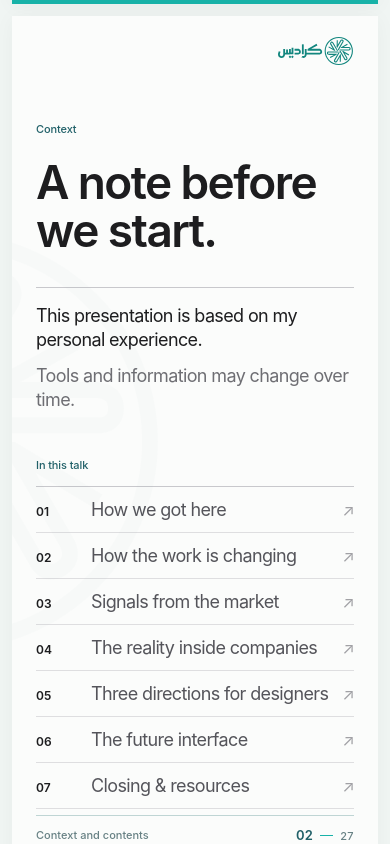
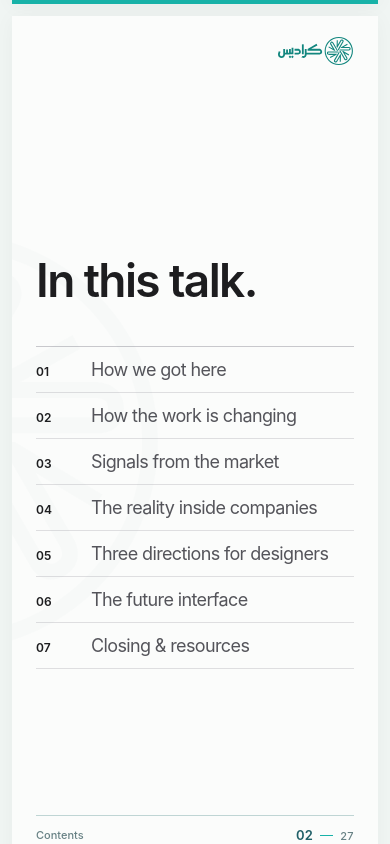
Before and after one commit to ahmadmansee/the-ai-native-designer, a React (Vite) app: page / in a window 390 px wide. Shown: the part 940-1784 px from the top of the page. Built offline with nearby package versions, Linux system fonts and the light colour scheme.

Commit message:
Simplify contents slide

```diff
--- a/src/data/presentation.js
+++ b/src/data/presentation.js
@@ -27,14 +27,8 @@ export const slides = [
     id: 'context',
     number: '02',
     type: 'context',
-    chapter: 'Context and contents',
-    eyebrow: 'Context',
-    headline: 'A note before we start.',
-    statements: [
-      'This presentation is based on my personal experience.',
-      'Tools and information may change over time.',
-    ],
-    contentsLabel: 'In this talk',
+    chapter: 'Contents',
+    headline: 'In this talk.',
     chapters: [
       { title: 'How we got here', target: 'how-we-got-here' },
       { title: 'How the work is changing', target: 'working-earlier' },
@@ -45,9 +39,7 @@ export const slides = [
       { title: 'Closing & resources', target: 'closing' },
     ],
     notes: [
-      'Tell the audience that the talk reflects your own experience and judgment, not a universal path for every designer.',
-      'Mention that tools and examples change quickly, so some details may evolve after the presentation.',
-      'The chapter list follows the talk as it stands now. Use it to show the audience where the story is going.',
+      'Introduce the seven chapters, then move into the first section.',
     ],
   },
   {
--- a/src/presentation/ContextSlide.jsx
+++ b/src/presentation/ContextSlide.jsx
@@ -5,20 +5,15 @@ export function ContextSlide({ slide }) {
     <SlideFrame slide={slide} className="context-slide">
       <div className="context-layout">
         <div className="context-copy">
-          <span className="section-label">{slide.eyebrow}</span>
           <h2 id={`${slide.id}-title`}>{slide.headline}</h2>
-          <div className="context-statements">
-            {slide.statements.map(statement => <p key={statement}>{statement}</p>)}
-          </div>
         </div>
 
         <div className="context-contents">
-          <span className="section-label">{slide.contentsLabel}</span>
           <ol>
             {slide.chapters.map((chapter, index) => (
               <li key={chapter.target}>
                 <span>{String(index + 1).padStart(2, '0')}</span>
-                <a href={`#${chapter.target}`}>{chapter.title}<span aria-hidden="true">↗</span></a>
+                <a href={`#${chapter.target}`}>{chapter.title}</a>
               </li>
             ))}
           </ol>
--- a/src/styles.css
+++ b/src/styles.css
@@ -49,21 +49,15 @@ button, a { -webkit-tap-highlight-color: transparent; }
 .intro-portrait { width: 100%; aspect-ratio: 1; margin: 0; overflow: hidden; background: #d0d0d0; }
 .intro-portrait img { display: block; width: 100%; height: 100%; object-fit: cover; }
 
-/* 02 — Context and provisional contents */
+/* 02 — Contents */
 .context-slide { background: #f9f9f7; }
-.context-layout { display: grid; grid-template-columns: minmax(0, .95fr) minmax(0, 1.05fr); gap: clamp(65px, 9vw, 150px); align-items: center; flex: 1; min-height: 0; }
-.context-copy h2 { max-width: 650px; margin: 28px 0 0; font-size: clamp(56px, 5.4vw, 87px); line-height: 1.04; font-weight: 600; letter-spacing: -.035em; }
-.context-statements { max-width: 560px; margin-top: clamp(50px, 6vw, 90px); padding-top: 22px; border-top: 1px solid #c8c8cc; }
-.context-statements p { max-width: 510px; margin: 0; font-size: clamp(19px, 1.45vw, 24px); line-height: 1.32; letter-spacing: -.035em; }
-.context-statements p + p { margin-top: 17px; color: #6e6e73; }
-.context-contents { padding-top: 30px; }
-.context-contents ol { list-style: none; padding: 0; margin: 20px 0 0; border-top: 1px solid #c8c8cc; }
+.context-layout { display: grid; grid-template-columns: minmax(0, .78fr) minmax(0, 1.22fr); gap: clamp(65px, 9vw, 150px); align-items: center; flex: 1; min-height: 0; }
+.context-copy h2 { max-width: 650px; margin: 0; font-size: clamp(56px, 5.4vw, 87px); line-height: 1.04; font-weight: 600; letter-spacing: -.035em; }
+.context-contents ol { list-style: none; padding: 0; margin: 0; border-top: 1px solid #c8c8cc; }
 .context-contents li { display: grid; grid-template-columns: 54px 1fr; align-items: baseline; gap: 10px; padding: clamp(12px, 1.2vw, 19px) 0; border-bottom: 1px solid #dedee0; }
 .context-contents li > span { color: #1d1d1f; font-size: 14px; font-weight: 600; }
-.context-contents li > a { display: flex; align-items: baseline; justify-content: space-between; gap: 12px; color: #54545a; font-size: clamp(18px, 1.4vw, 22px); letter-spacing: -.035em; text-decoration: none; }
-.context-contents li > a span { flex: none; color: #a1a1a5; font-size: 17px; }
+.context-contents li > a { color: #54545a; font-size: clamp(18px, 1.4vw, 22px); letter-spacing: -.035em; text-decoration: none; }
 .context-contents li > a:hover { color: #206068; }
-.context-contents li > a:hover span { color: #206068; }
 
 /* 03 — Section opening */
 .history-teaser-slide { background: #fff; }
@@ -376,15 +370,9 @@ html:fullscreen { background: #f2f2f0; overflow: hidden; }
   .intro-portrait { width: min(100%, 300px); justify-self: end; }
   .context-slide { min-height: 850px; }
   .context-layout { grid-template-columns: 1fr; gap: 42px; align-content: center; padding-top: 44px; }
-  .context-copy h2 { margin-top: 22px; font-size: clamp(46px, 11vw, 64px); }
-  .context-statements { margin-top: 33px; padding-top: 16px; }
-  .context-statements p { font-size: 18px; }
-  .context-statements p + p { margin-top: 12px; }
-  .context-contents { padding-top: 0; }
-  .context-contents ol { margin-top: 13px; }
+  .context-copy h2 { font-size: clamp(46px, 11vw, 64px); }
   .context-contents li { grid-template-columns: 45px 1fr; padding: 12px 0; }
   .context-contents li span:first-child { font-size: 12px; }
-  .context-contents li span:last-child { font-size: 16px; }
   .diamond-v2-slide { min-height: 880px; }
   .diamond-v2-heading { display: block; margin-top: 44px; }
   .diamond-v2-heading h2 { font-size: clamp(43px, 10.8vw, 61px); }
```
